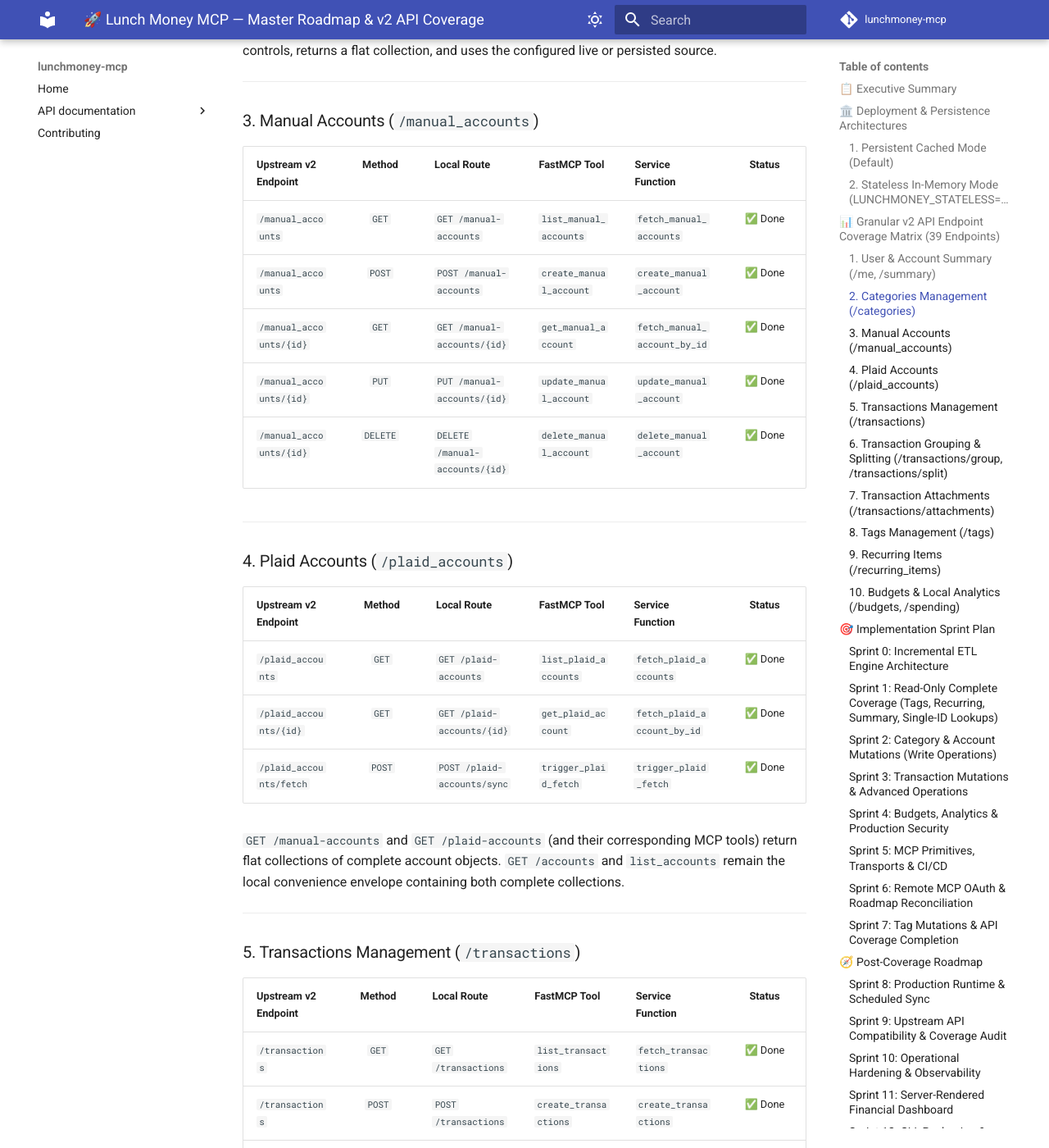
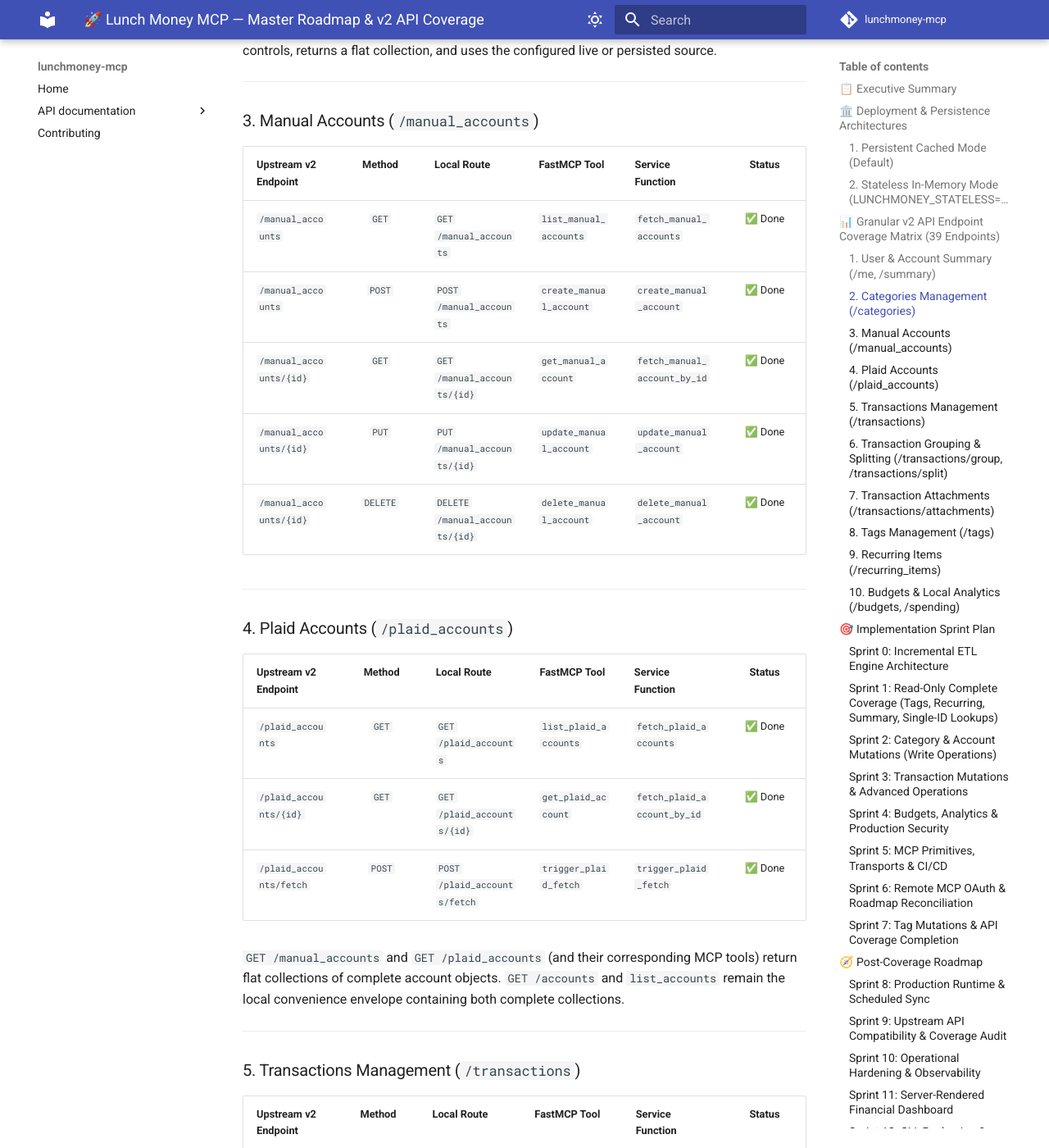
Before and after one commit to juftin/lunchmoney-app, an MkDocs documentation site: the page built from docs/ROADMAP.md, in a window 1280 px wide and 1400 px high, scrolled down 2711 px. Shown: the whole window at 82% size. Built offline with MkDocs 1.6.1 and Material for MkDocs 9.7.7, drawn with Linux system fonts in a browser that asks for light colours; comment, search, counter and statistics services are not loaded; some of the changed text lies outside the part shown.

Commit message:
🔧 (api): align account routes with upstream

```diff
--- a/docs/ROADMAP.md
+++ b/docs/ROADMAP.md
@@ -89,23 +89,23 @@ persisted source.
 
 | Upstream v2 Endpoint    |  Method  | Local Route                    | FastMCP Tool            | Service Function             | Status  |
 | :---------------------- | :------: | :----------------------------- | :---------------------- | :--------------------------- | :-----: |
-| `/manual_accounts`      |  `GET`   | `GET /manual-accounts`         | `list_manual_accounts`  | `fetch_manual_accounts`      | ✅ Done |
-| `/manual_accounts`      |  `POST`  | `POST /manual-accounts`        | `create_manual_account` | `create_manual_account`      | ✅ Done |
-| `/manual_accounts/{id}` |  `GET`   | `GET /manual-accounts/{id}`    | `get_manual_account`    | `fetch_manual_account_by_id` | ✅ Done |
-| `/manual_accounts/{id}` |  `PUT`   | `PUT /manual-accounts/{id}`    | `update_manual_account` | `update_manual_account`      | ✅ Done |
-| `/manual_accounts/{id}` | `DELETE` | `DELETE /manual-accounts/{id}` | `delete_manual_account` | `delete_manual_account`      | ✅ Done |
+| `/manual_accounts`      |  `GET`   | `GET /manual_accounts`         | `list_manual_accounts`  | `fetch_manual_accounts`      | ✅ Done |
+| `/manual_accounts`      |  `POST`  | `POST /manual_accounts`        | `create_manual_account` | `create_manual_account`      | ✅ Done |
+| `/manual_accounts/{id}` |  `GET`   | `GET /manual_accounts/{id}`    | `get_manual_account`    | `fetch_manual_account_by_id` | ✅ Done |
+| `/manual_accounts/{id}` |  `PUT`   | `PUT /manual_accounts/{id}`    | `update_manual_account` | `update_manual_account`      | ✅ Done |
+| `/manual_accounts/{id}` | `DELETE` | `DELETE /manual_accounts/{id}` | `delete_manual_account` | `delete_manual_account`      | ✅ Done |
 
 ---
 
 ### 4. Plaid Accounts (`/plaid_accounts`)
 
-| Upstream v2 Endpoint    | Method | Local Route                 | FastMCP Tool          | Service Function            | Status  |
-| :---------------------- | :----: | :-------------------------- | :-------------------- | :-------------------------- | :-----: |
-| `/plaid_accounts`       | `GET`  | `GET /plaid-accounts`       | `list_plaid_accounts` | `fetch_plaid_accounts`      | ✅ Done |
-| `/plaid_accounts/{id}`  | `GET`  | `GET /plaid-accounts/{id}`  | `get_plaid_account`   | `fetch_plaid_account_by_id` | ✅ Done |
-| `/plaid_accounts/fetch` | `POST` | `POST /plaid-accounts/sync` | `trigger_plaid_fetch` | `trigger_plaid_fetch`       | ✅ Done |
+| Upstream v2 Endpoint    | Method | Local Route                  | FastMCP Tool          | Service Function            | Status  |
+| :---------------------- | :----: | :--------------------------- | :-------------------- | :-------------------------- | :-----: |
+| `/plaid_accounts`       | `GET`  | `GET /plaid_accounts`        | `list_plaid_accounts` | `fetch_plaid_accounts`      | ✅ Done |
+| `/plaid_accounts/{id}`  | `GET`  | `GET /plaid_accounts/{id}`   | `get_plaid_account`   | `fetch_plaid_account_by_id` | ✅ Done |
+| `/plaid_accounts/fetch` | `POST` | `POST /plaid_accounts/fetch` | `trigger_plaid_fetch` | `trigger_plaid_fetch`       | ✅ Done |
 
-`GET /manual-accounts` and `GET /plaid-accounts` (and their corresponding MCP
+`GET /manual_accounts` and `GET /plaid_accounts` (and their corresponding MCP
 tools) return flat collections of complete account objects. `GET /accounts` and
 `list_accounts` remain the local convenience envelope containing both complete
 collections.
@@ -202,13 +202,13 @@ return flat collections of complete objects.
 - [x] Implement `GET /summary` (`get_account_summary`)
 - [x] Implement `GET /tags` & `GET /tags/{id}`
 - [x] Implement `GET /recurring_items` & `GET /recurring_items/{id}`
-- [x] Implement Single-ID GET routes (`/categories/{id}`, `/manual-accounts/{id}`, `/plaid-accounts/{id}`, `/transactions/{id}`)
+- [x] Implement Single-ID GET routes (`/categories/{id}`, `/manual_accounts/{id}`, `/plaid_accounts/{id}`, `/transactions/{id}`)
 
 ### Sprint 2: Category & Account Mutations (Write Operations)
 
 - [x] Implement Category mutations (`POST`, `PUT`, `DELETE` `/categories`)
-- [x] Implement Manual Account mutations (`POST`, `PUT`, `DELETE` `/manual-accounts`)
-- [x] Implement Plaid sync trigger (`POST /plaid-accounts/sync`)
+- [x] Implement Manual Account mutations (`POST`, `PUT`, `DELETE` `/manual_accounts`)
+- [x] Implement Plaid sync trigger (`POST /plaid_accounts/fetch`)
 
 ### Sprint 3: Transaction Mutations & Advanced Operations
 
```
Also changed, not shown: docs/CHECKLIST.md (+5 -5 lines), docs/upstream-coverage.json (+8 -8 lines), 4 other files.
